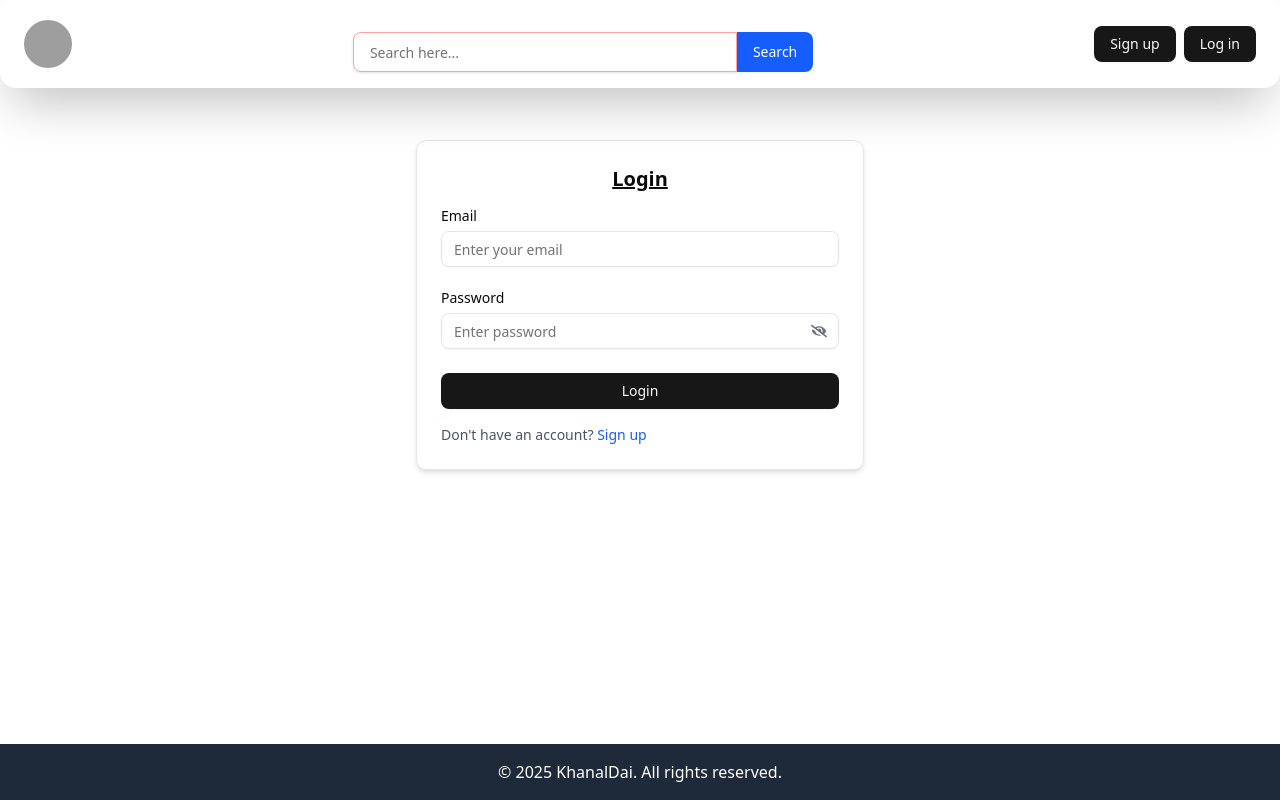
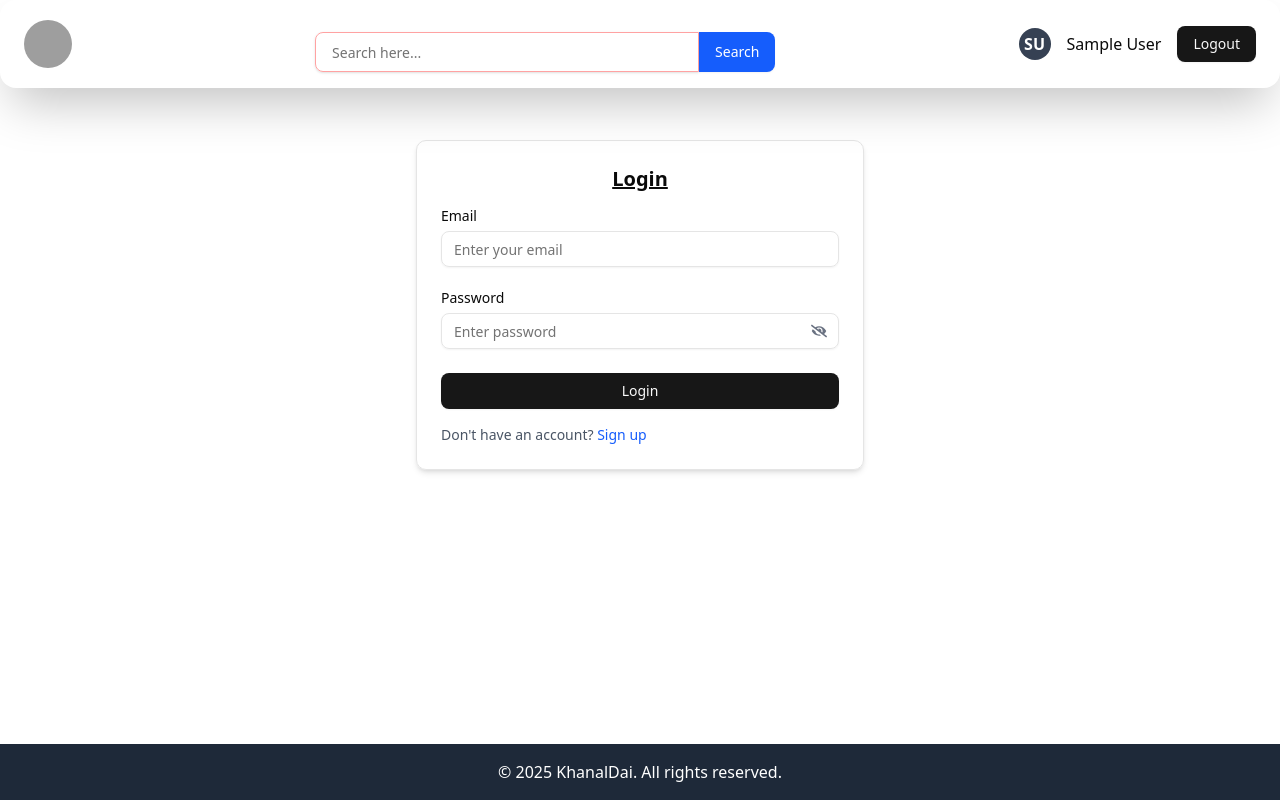
Before and after one commit to Nabin-18/internship-application-portal, a React (Vite) app in the folder client/: page /auth/login in a window 1280 px wide. Built offline with nearby package versions, Linux system fonts and the light colour scheme; sample sign-in values are in the browser's storage; grey boxes are pictures that could not be loaded.

Commit message:
zustand, useauth,utils and login setup successfully

```diff
--- a/client/package.json
+++ b/client/package.json
@@ -32,7 +32,8 @@
     "slugify": "^1.6.6",
     "tailwind-merge": "^3.3.0",
     "tailwindcss": "^4.1.8",
-    "zod": "^3.25.51"
+    "zod": "^3.25.51",
+    "zustand": "^5.0.5"
   },
   "devDependencies": {
     "@eslint/js": "^9.25.0",
--- a/client/src/App.tsx
+++ b/client/src/App.tsx
@@ -12,6 +12,7 @@ import HomeLayout from "./pages/Home/HomeLayout";
 import SearchedData from "./pages/SearchedData";
 import Details from "./pages/ClientDetails";
 import { ToastContainer } from "react-toastify";
+import ProtectedRoute from "./components/ProtectedRoute";
 
 const App = () => {
   return (
@@ -39,7 +40,15 @@ const App = () => {
             <Route path="mobile-development" element={<MobileDevelopment />} />
             <Route path="game-development" element={<GameDevelopment />} />
             <Route path="search" element={<SearchedData />} />
-            <Route path="view-details/:title" element={<Details />} />
+            // Protected routes for client details
+            <Route
+              path="view-details/:title"
+              element={
+                <ProtectedRoute>
+                  <Details />
+                </ProtectedRoute>
+              }
+            />
           </Route>
         </Route>
       </Routes>
--- /dev/null
+++ b/client/src/components/ProtectedRoute.tsx
@@ -0,0 +1,18 @@
+
+import { Navigate } from "react-router-dom";
+import { useAuthStore } from "../store/authStore";
+import { toast } from "react-toastify";
+import type { JSX } from "react";
+
+const ProtectedRoute = ({ children }: { children: JSX.Element }) => {
+  const { isLoggedIn } = useAuthStore();
+
+  if (!isLoggedIn) {
+    toast.info("Please log in to view details");
+    return <Navigate to="/auth/login" replace />;
+  }
+
+  return children;
+};
+
+export default ProtectedRoute;
--- a/client/src/components/header/Header.tsx
+++ b/client/src/components/header/Header.tsx
@@ -1,9 +1,11 @@
 import { useEffect, useState } from "react";
-import { Link, useNavigate } from "react-router-dom"; // ✅ Step 1
+import { Link, useNavigate } from "react-router-dom";
 import { GiHamburgerMenu } from "react-icons/gi";
 import { ImCross } from "react-icons/im";
 import { Button } from "../ui/button";
 import Search from "./Search";
+import { useAuthStore } from "../../store/authStore";
+import { getInitials } from "../../utils/stringutils";
 
 const listItems = [
   { id: 1, name: "Web Development", path: "/web-development" },
@@ -16,11 +18,11 @@ const listItems = [
 const Header = () => {
   const [showItems, setShowItems] = useState(false);
   const [isScrolled, setIsScrolled] = useState(false);
-  const navigate = useNavigate(); // ✅ Step 2
+  const navigate = useNavigate();
 
   const toggleItems = () => setShowItems((prev) => !prev);
 
-  const handleClick = (path:any) => {
+  const handleClick = (path: string) => {
     setShowItems(false);
     navigate(path);
   };
@@ -34,6 +36,8 @@ const Header = () => {
     return () => window.removeEventListener("scroll", handleScroll);
   }, []);
 
+  const { isLoggedIn, logout, user } = useAuthStore();
+
   return (
     <>
       {/* Desktop Header */}
@@ -46,19 +50,45 @@ const Header = () => {
           <img src="logo.png" alt="logo" className="h-12 w-12 rounded-full" />
         </Link>
         <Search />
-        <div>
+        <div className="flex items-center space-x-4">
+          {isLoggedIn && user ? (
+            <>
+              {/* Avatar or Initials */}
+              {user.avatarUrl ? (
+                <img
+                  src={user.avatarUrl}
+                  alt={user.name}
+                  className="w-8 h-8 rounded-full object-cover"
+                />
+              ) : (
+                <div
+                  title={user.name}
+                  className="w-8 h-8 rounded-full bg-gray-700 text-white flex items-center justify-center font-semibold uppercase"
+                >
+                  {getInitials(user.name)}
+                </div>
+              )}
+              <span className="font-medium">{user.name}</span>
+              <Button
+              className="cursor-pointer"
+              onClick={logout}>Logout</Button>
+            </>
+          ) : (
+            <>
               <Link to="/auth/signup">
                 <Button className="cursor-pointer">Sign up</Button>
               </Link>
               <Link to="/auth/login">
                 <Button className="ml-2 cursor-pointer">Log in</Button>
               </Link>
+            </>
+          )}
         </div>
       </div>
 
       {/* Mobile Header */}
       <div
-        className={`lg:hidden flex justify-between items-center  px-4 py-4 fixed top-0 left-0 right-0 z-50 transition-all duration-300 ${
+        className={`lg:hidden flex justify-between items-center px-4 py-4 fixed top-0 left-0 right-0 z-50 transition-all duration-300 ${
           isScrolled ? "py-2 shadow-md bg-white/90 backdrop-blur-md" : "py-4"
         }`}
       >
@@ -74,7 +104,7 @@ const Header = () => {
         ) : (
           <GiHamburgerMenu
             onClick={toggleItems}
-            className="text-2xl  cursor-pointer"
+            className="text-2xl cursor-pointer"
           />
         )}
       </div>
--- a/client/src/components/header/Login.tsx
+++ b/client/src/components/header/Login.tsx
@@ -7,6 +7,7 @@ import { Button } from "@/components/ui/button";
 import { Input } from "@/components/ui/input";
 import { FaRegEye, FaEyeSlash } from "react-icons/fa";
 import { useState } from "react";
+import { useAuthStore } from "@/store/authStore";
 
 import {
   Form,
@@ -17,10 +18,12 @@ import {
   FormMessage,
 } from "@/components/ui/form";
 
+import { toast } from "react-toastify";
+import axios from "axios";
+import { useNavigate } from "react-router-dom";
+
+
 const formSchema = z.object({
-  username: z.string().min(2, {
-    message: "Username must be at least 2 characters.",
-  }),
   email: z.string().email({
     message: "Please enter a valid email address.",
   }),
@@ -31,6 +34,8 @@ const formSchema = z.object({
 
 const Login = () => {
   const [showPassword, setShowPassword] = useState(false);
+  const [loading, setLoading] = useState(false);
+  const navigate = useNavigate();
 
   const togglePasswordVisibility = () => {
     setShowPassword((prev) => !prev);
@@ -44,8 +49,26 @@ const Login = () => {
     },
   });
 
-  const onSubmit = (values: z.infer<typeof formSchema>) => {
+  const onSubmit = async (values: z.infer<typeof formSchema>) => {
     console.log("Form submitted:", values);
+    setLoading(true);
+    try {
+      const res = await axios.post("http://localhost:8000/api/auth/login", values);
+      const token = res.data.token;
+      const user = res.data.user;
+      //save the token and user to the store
+      useAuthStore.getState().login(token, user);
+
+      toast.success("Login successful!");
+      console.log("Login response:", res.data);
+      navigate("/");
+    } catch (err) {
+      console.error("Login error:", err);
+      toast.error("Login failed. Please try again.");
+    } finally {
+      setLoading(false);
+    }
+
   };
 
   return (
@@ -101,11 +124,12 @@ const Login = () => {
           />
 
           {/* Submit button */}
-          <Button type="submit" className="w-full cursor-pointer">
-            Login
+          <Button type="submit" className="w-full cursor-pointer" disabled={loading}>
+            {loading ? "Logging in..." : "Login"}
           </Button>
         </form>
       </Form>
+
       <p className="mt-4 text-sm text-gray-600">
         Don't have an account?{" "}
         <a href="/auth/signup" className="text-blue-600 hover:underline">
--- /dev/null
+++ b/client/src/store/authStore.ts
@@ -0,0 +1,32 @@
+// store/authStore.ts
+import { create } from "zustand";
+
+interface User {
+  name: string;
+  email?: string;
+  avatarUrl?: string;
+}
+
+interface AuthState {
+  token: string | null;
+  isLoggedIn: boolean;
+  user: User | null;
+  login: (token: string, user: User) => void;
+  logout: () => void;
+}
+
+export const useAuthStore = create<AuthState>((set) => ({
+  token: localStorage.getItem("token"),
+  isLoggedIn: !!localStorage.getItem("token"),
+  user: JSON.parse(localStorage.getItem("user") || "null"),
+  login: (token, user) => {
+    localStorage.setItem("token", token);
+    localStorage.setItem("user", JSON.stringify(user));
+    set({ token, isLoggedIn: true, user });
+  },
+  logout: () => {
+    localStorage.removeItem("token");
+    localStorage.removeItem("user");
+    set({ token: null, isLoggedIn: false, user: null });
+  },
+}));
--- /dev/null
+++ b/client/src/utils/stringutils.ts
@@ -0,0 +1,10 @@
+
+export const getInitials = (name: string) => {
+  if (!name) return "";
+  const parts = name.trim().split(" ");
+  if (parts.length === 1) {
+    return parts[0].charAt(0) + parts[0].slice(-1);
+  } else {
+    return parts[0].charAt(0) + parts[parts.length - 1].charAt(0);
+  }
+};
```
Also changed, not shown: client/context/authContext.ts (deleted), 1 other file (tests, documents, lock files or other folders). Lines whose indentation alone changed are shown as unchanged.
